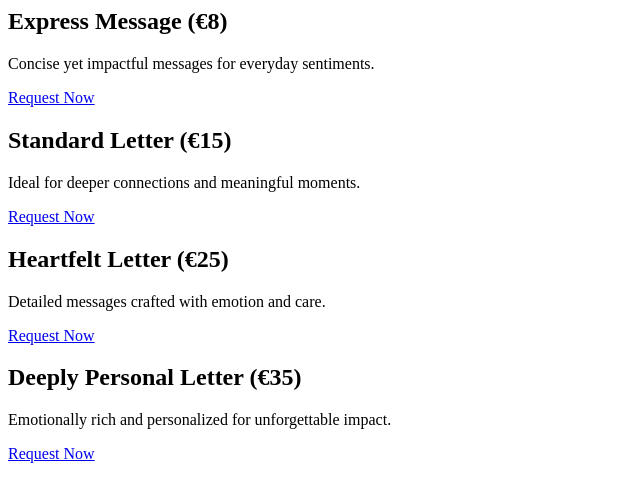
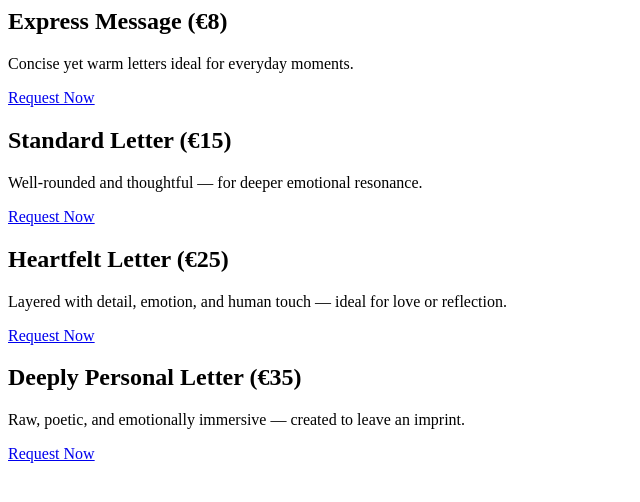
Before and after one commit to tripaleu/letters-from-no-one, a plain HTML site: page index.html in a window 1280 px wide. Shown: the whole page, without its empty margins (0-640 px from the left). Drawn offline with Linux system fonts and the light colour scheme.

Commit message:
Update index.html

```diff
--- a/index.html
+++ b/index.html
@@ -1,23 +1,23 @@
 <div class="service">
     <h2>Express Message (€8)</h2>
-    <p>Concise yet impactful messages for everyday sentiments.</p>
+    <p>Concise yet warm letters ideal for everyday moments.</p>
     <a href="#" class="btn">Request Now</a>
 </div>
 
 <div class="service">
     <h2>Standard Letter (€15)</h2>
-    <p>Ideal for deeper connections and meaningful moments.</p>
+    <p>Well-rounded and thoughtful — for deeper emotional resonance.</p>
     <a href="#" class="btn">Request Now</a>
 </div>
 
 <div class="service">
     <h2>Heartfelt Letter (€25)</h2>
-    <p>Detailed messages crafted with emotion and care.</p>
+    <p>Layered with detail, emotion, and human touch — ideal for love or reflection.</p>
     <a href="#" class="btn">Request Now</a>
 </div>
 
 <div class="service">
     <h2>Deeply Personal Letter (€35)</h2>
-    <p>Emotionally rich and personalized for unforgettable impact.</p>
+    <p>Raw, poetic, and emotionally immersive — created to leave an imprint.</p>
     <a href="#" class="btn">Request Now</a>
 </div>
```
